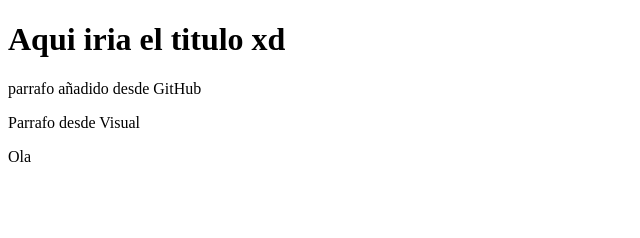
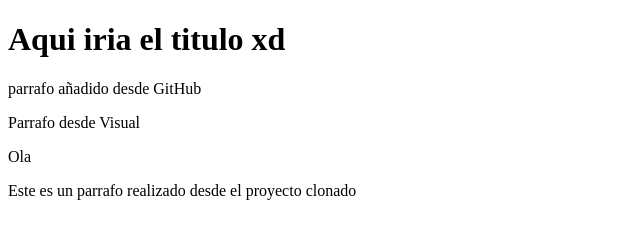
Before and after one commit to inava404/CursoGit-02, a plain HTML site: page index.html in a window 1280 px wide. Shown: the whole page, without its empty margins (0-640 px from the left). Drawn offline with Linux system fonts and the light colour scheme.

Commit message:
Commit desde proyecto clonado por rinava

```diff
--- a/index.html
+++ b/index.html
@@ -11,5 +11,7 @@
     <p>parrafo añadido desde GitHub</p>
     <p>Parrafo desde Visual</p>
     <p>Ola</p>
+
+    <p>Este es un parrafo realizado desde el proyecto clonado</p>
 </body>
 </html>
```
